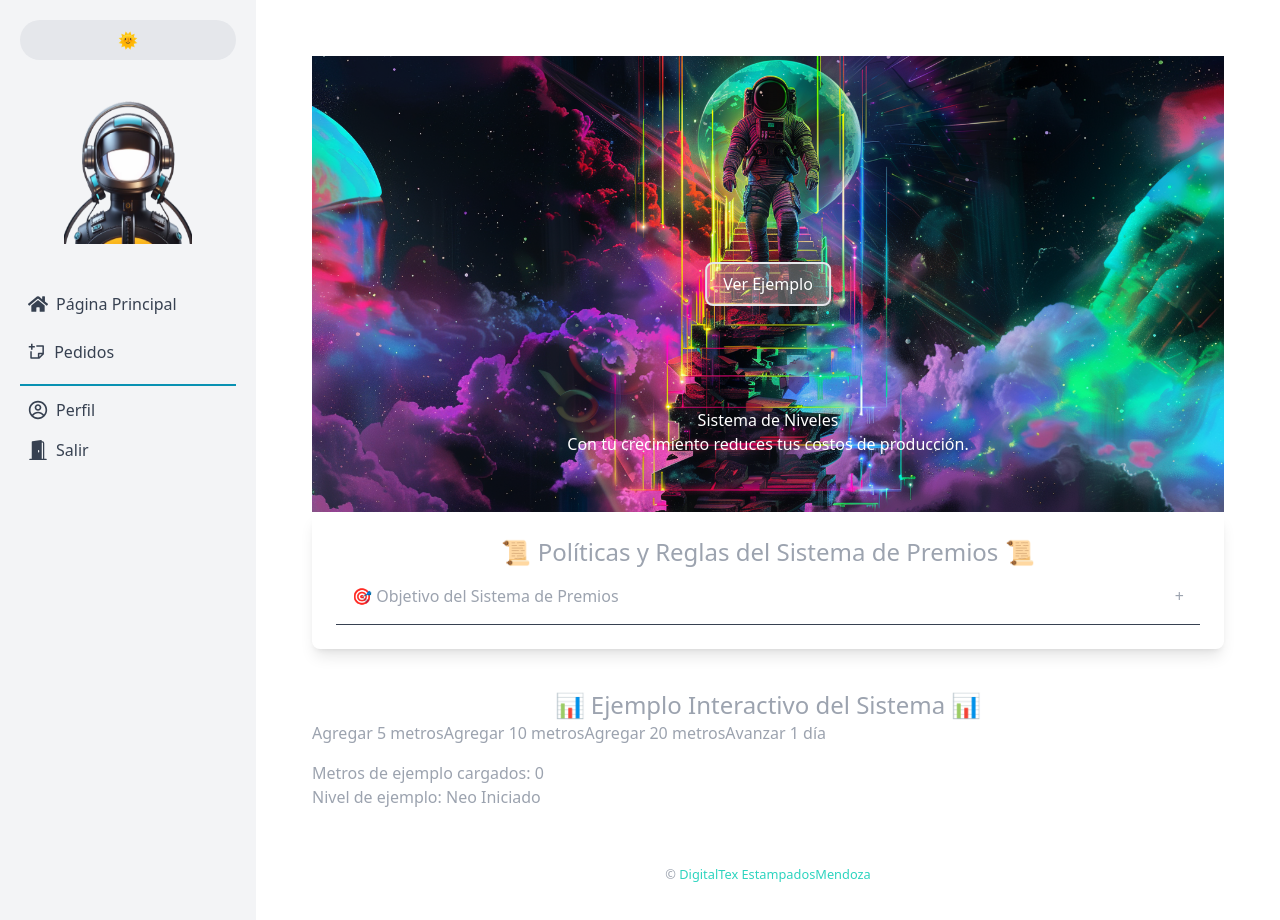
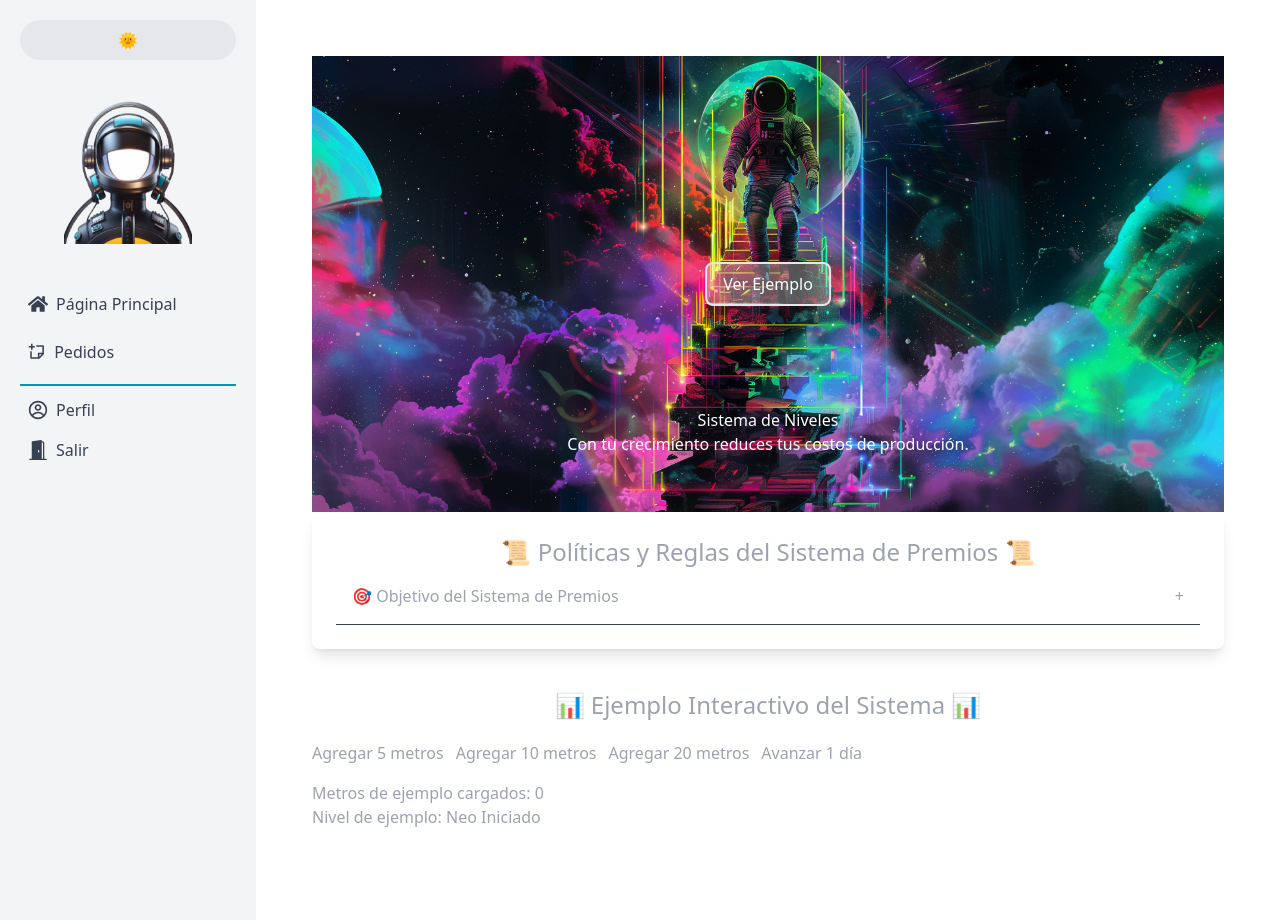
Before and after one commit to JoaquinFarah/area_clientes, a Next.js app: page /pages/instructions in a window 1280 px wide. Shown: the top 920 px of the page. Built offline with nearby package versions, Linux system fonts and the light colour scheme.

Commit message:
minor fixes

```diff
--- a/src/app/components/InteractiveExample.tsx
+++ b/src/app/components/InteractiveExample.tsx
@@ -31,10 +31,10 @@ const InteractiveExample = () => {
   };
 
   return (
-    <div className="region">
-      <button onClick={() => addMeters(5)} className="btn btn-green">Agregar 5 metros</button>
-      <button onClick={() => addMeters(10)} className="btn btn-green">Agregar 10 metros</button>
-      <button onClick={() => addMeters(20)} className="btn btn-green">Agregar 20 metros</button>
+    <div className="region mt-5">
+      <button onClick={() => addMeters(5)} className="btn btn-green pr-3">Agregar 5 metros</button>
+      <button onClick={() => addMeters(10)} className="btn btn-green pr-3">Agregar 10 metros</button>
+      <button onClick={() => addMeters(20)} className="btn btn-green pr-3">Agregar 20 metros</button>
       <button onClick={advanceTime} className="btn btn-violet">Avanzar 1 día</button>
       <div className="mt-4">
         <p>Metros de ejemplo cargados: {meters}</p>
--- a/src/app/pages/instructions/page.tsx
+++ b/src/app/pages/instructions/page.tsx
@@ -15,9 +15,9 @@ const PoliciesPage = () => (
         <h2 className="header text-center text-2xl">📊 Ejemplo Interactivo del Sistema 📊</h2>
         <InteractiveExample />
       </section>
-      <footer className="app-footer text-center mt-10 py-3">
+      {/* <footer className="app-footer text-center mt-10 py-3">
         <small>&copy; <Link href="https://digitaltex.com.ar" target="_blank" className="text-teal-400">DigitalTex EstampadosMendoza</Link></small>
-      </footer>
+      </footer> */}
     </div>
   </div>
 );
```
